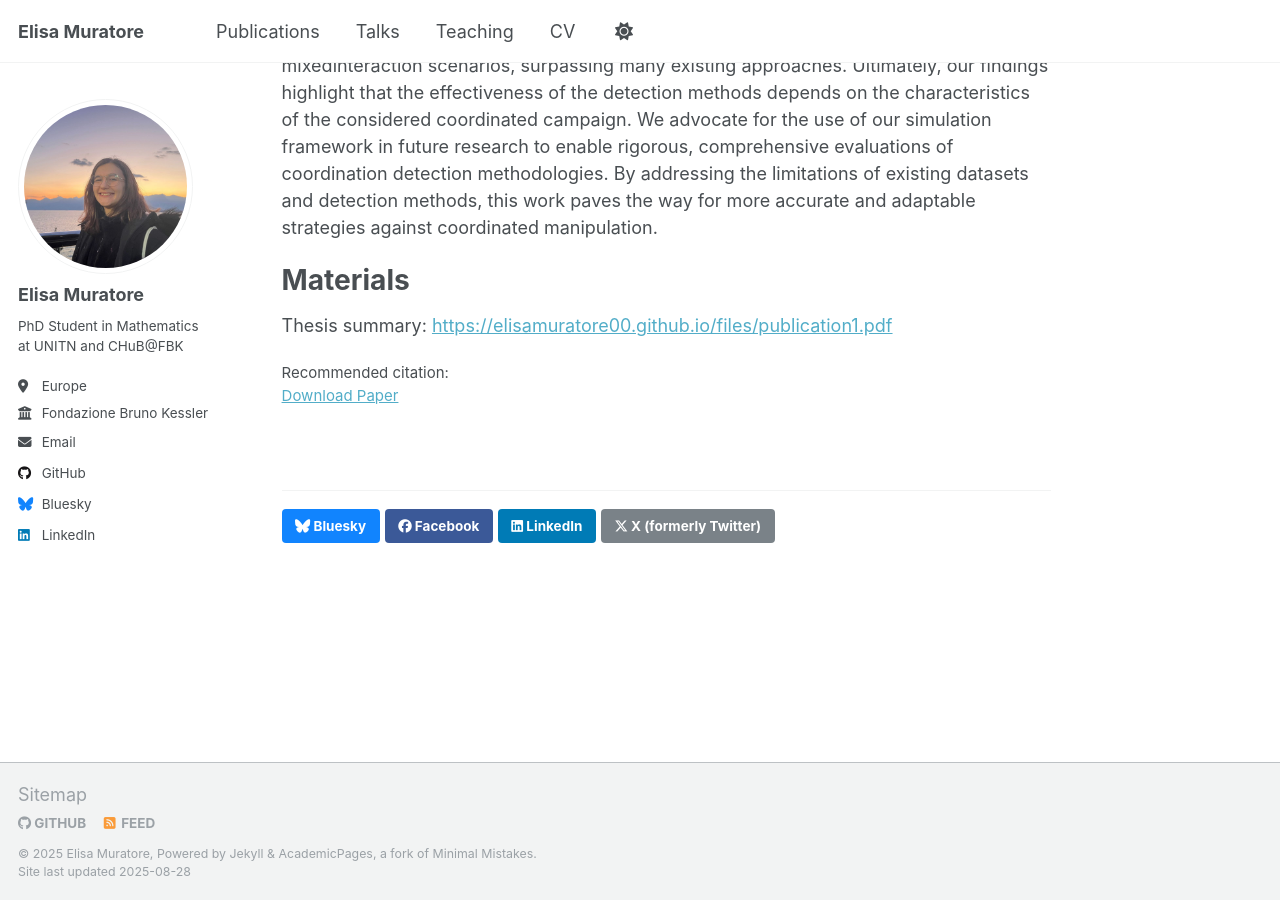
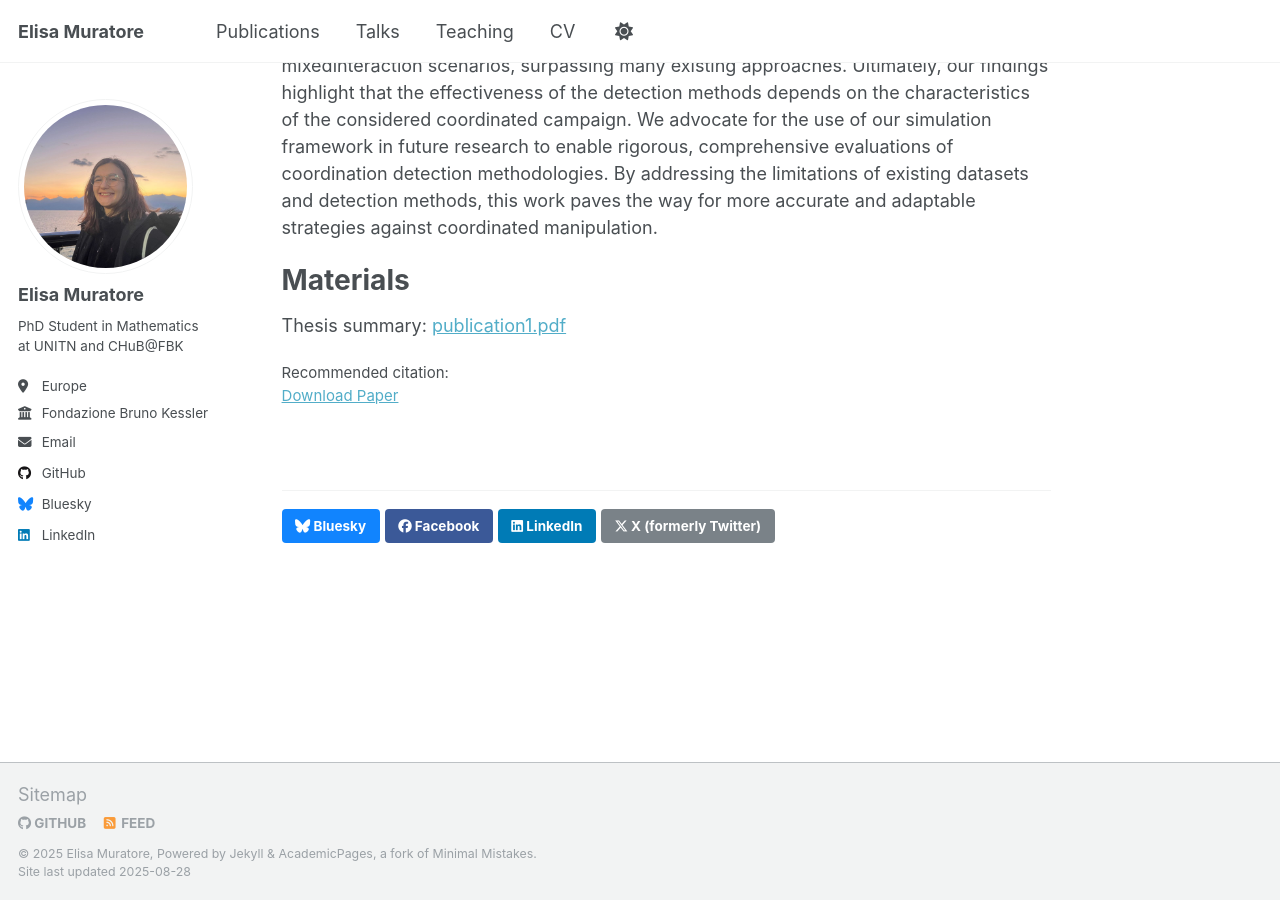
Before and after one commit to ElisaMuratore00/elisamuratore00.github.io, a Jekyll site: the page built from _publications/2024-mastersthesis.md, in a window 1280 px wide and 900 px high, scrolled down 1798 px. Built offline with Jekyll 4.4.1, drawn with Linux system fonts in a browser that asks for light colours; a script that is not in the unit is left out; some of the changed lines change nothing that is shown.

Commit message:
UPD: Added PDFs

```diff
--- a/_publications/2024-mastersthesis.md
+++ b/_publications/2024-mastersthesis.md
@@ -22,4 +22,4 @@ The evaluation of our models and state-of-the-art techniques reveals that coordi
 
 Materials
 ======
-Thesis summary: [https://elisamuratore00.github.io/files/publication1.pdf]([https://elisamuratore00.github.io/files/publication1.pdf)
+Thesis summary: [publication1.pdf](../files/publication1.pdf)
```
